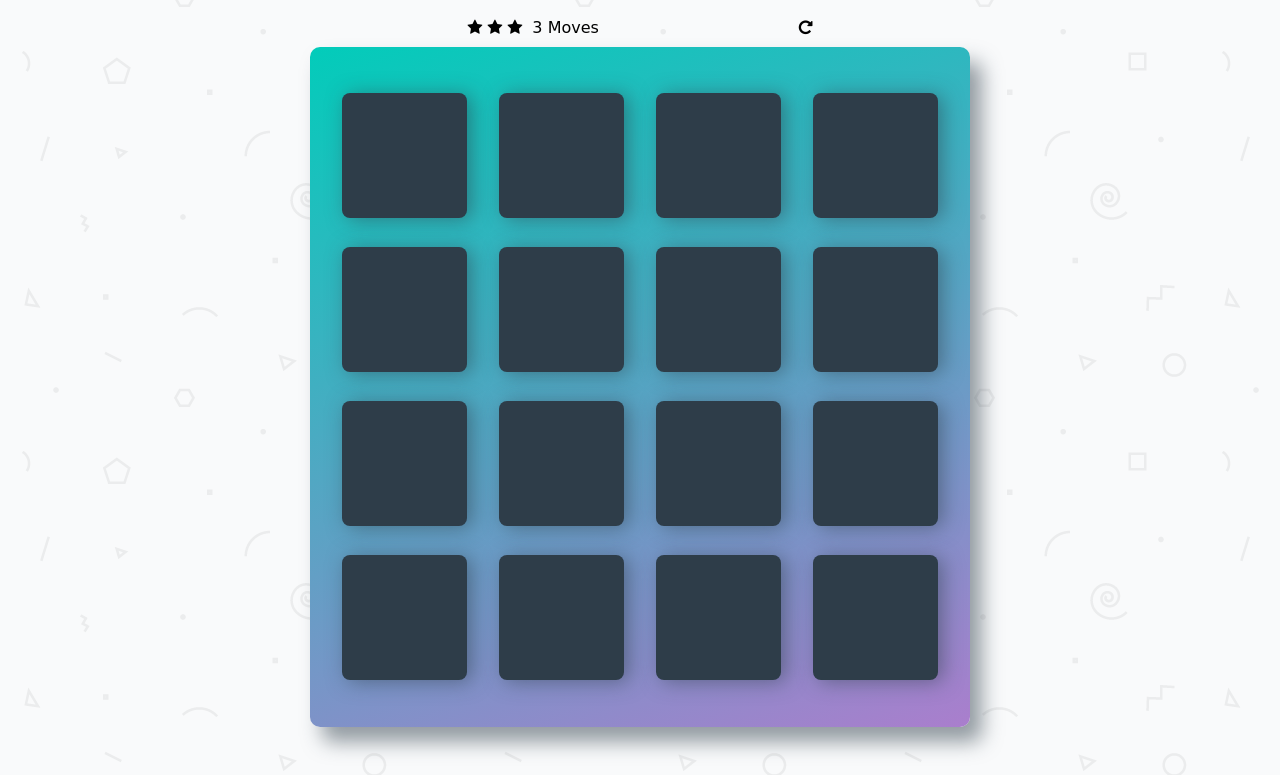
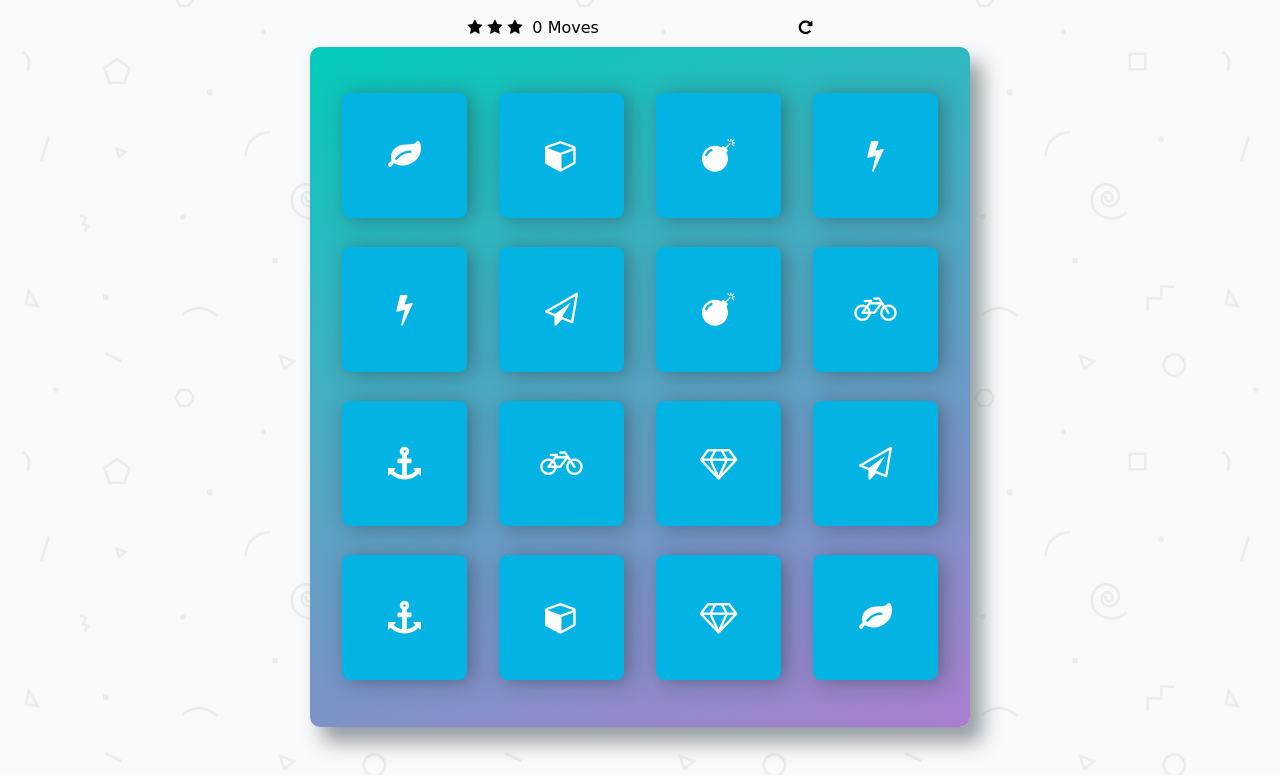
Before and after one commit to ahakem/memory-game, a plain HTML site: page index.html in a window 1280 px wide. Both pictures are taken after a click on the element 805 px from the left and 95 px from the top of the page. Shown: the part 68-843 px from the top of the page. Drawn offline with nearby package versions, Linux system fonts and the light colour scheme; a web font is replaced by a local one.

Commit message:
restarting the game

```diff
--- a/index.html
+++ b/index.html
@@ -26,16 +26,14 @@
         		<li><i class="fa fa-star"></i></li>
         	</ul>
 
-        	<span class="moves">3</span> Moves
+        	<span class="moves">0</span> Moves
 
             <div class="restart">
         		<i class="fa fa-repeat"></i>
         	</div>
         </section>
 
-        <ul class="deck">
-
-        </ul>
+        <ul class="deck"></ul>
     </div>
 
     <script src="js/app.js"></script>
--- a/js/app.js
+++ b/js/app.js
@@ -9,8 +9,11 @@
  *   - loop through each card and create its HTML
  *   - add each card's HTML to the page
  */
+let moveCont = 0;
+const moveContWraper = $(".moves");
 
 // Shuffle function from http://stackoverflow.com/a/2450976
+
 function shuffle(array) {
     var currentIndex = array.length, temporaryValue, randomIndex;
 
@@ -40,12 +43,34 @@ function showCards(index) {
   let shuffledCards = shuffle(dublicatedCards);
 
   for (let cards = 0; cards < index ; cards ++) {
-    let card = '<li class="card"> <i class="fa '+ shuffledCards[cards]+'"></i> </li>';
+    let card = '<li class="card open show"> <i class="fa '+ shuffledCards[cards]+'"></i> </li>';
     $(".deck").append(card);
   }
-
 };
 showCards(16);
+
+// restarting the game
+function restart() {
+  $(".deck li").remove();
+  moveCont = 0;
+  move();
+  showCards(16);
+};
+
+function move(){
+  moveContWraper.text(moveCont);
+}
+
+
+$(".deck").on("click","li",function() {
+  moveCont += 1;
+  move();
+  // alert(moveCont);
+});
+
+$( ".restart" ).click(function() {
+  restart();
+});
 /*
  * set up the event listener for a card. If a card is clicked:
  *  - display the card's symbol (put this functionality in another function that you call from this one)
```
